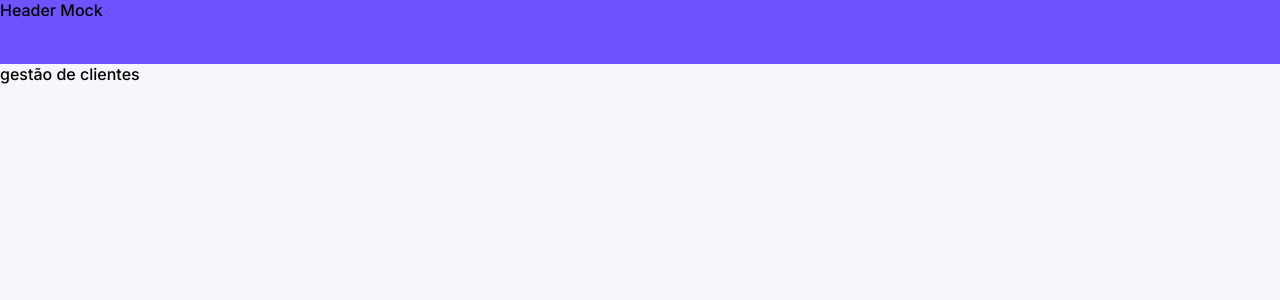
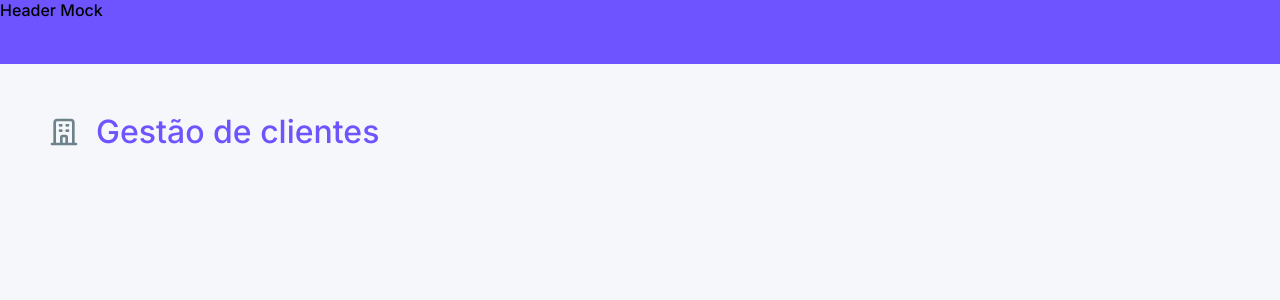
Before and after one commit to rmrantunes/test-ekantica, a Next.js app: page / in a window 1280 px wide. Shown: the top 300 px of the page. Built offline with nearby package versions, Linux system fonts and the light colour scheme.

Commit message:
feat: add index Main

```diff
--- /dev/null
+++ b/src/components/pages/index/Main/index.tsx
@@ -0,0 +1,9 @@
+import * as S from "./styles";
+
+export type IndexPageMainProps = {
+  children: React.ReactNode;
+};
+
+export function Main(props: IndexPageMainProps) {
+  return <S.Wrapper>{props.children}</S.Wrapper>;
+}
--- /dev/null
+++ b/src/components/pages/index/Main/styles.ts
@@ -0,0 +1,5 @@
+import styled from "styled-components";
+
+export const Wrapper = styled.main`
+  padding: 3rem;
+`;
--- a/src/pages/index.tsx
+++ b/src/pages/index.tsx
@@ -1,5 +1,11 @@
-import { Header } from "components/Header";
+import { OfficeBuildingIcon } from "@heroicons/react/outline";
+import { PageTitle } from "components/PageTitle";
+import { Main } from "components/pages/index/Main";
 
 export default function Home() {
-  return <main>gestão de clientes</main>;
+  return (
+    <Main>
+      <PageTitle icon={<OfficeBuildingIcon />}>Gestão de clientes</PageTitle>
+    </Main>
+  );
 }
```
